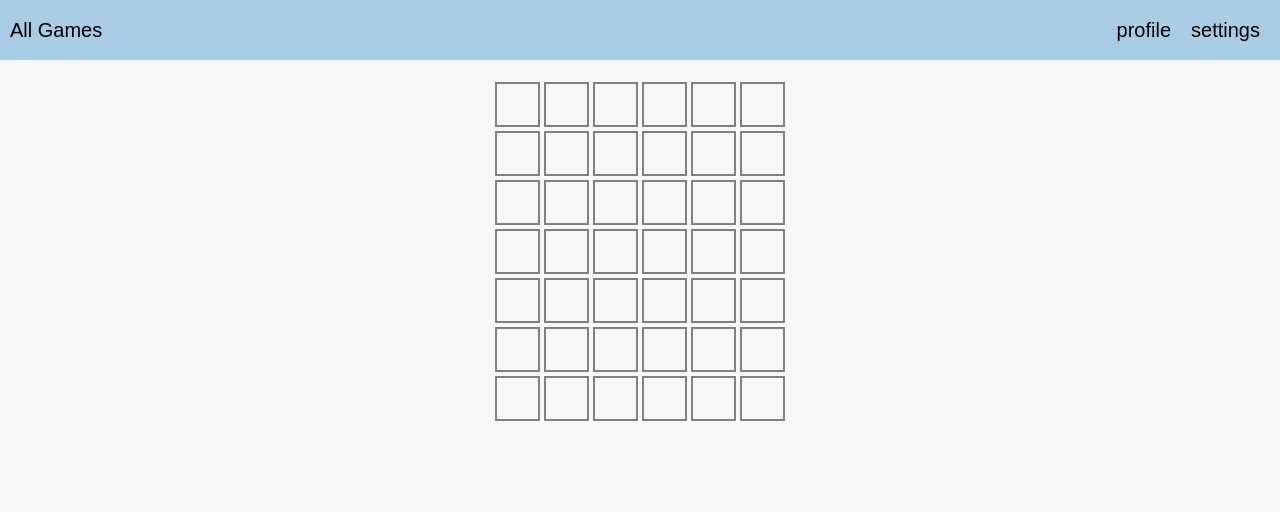
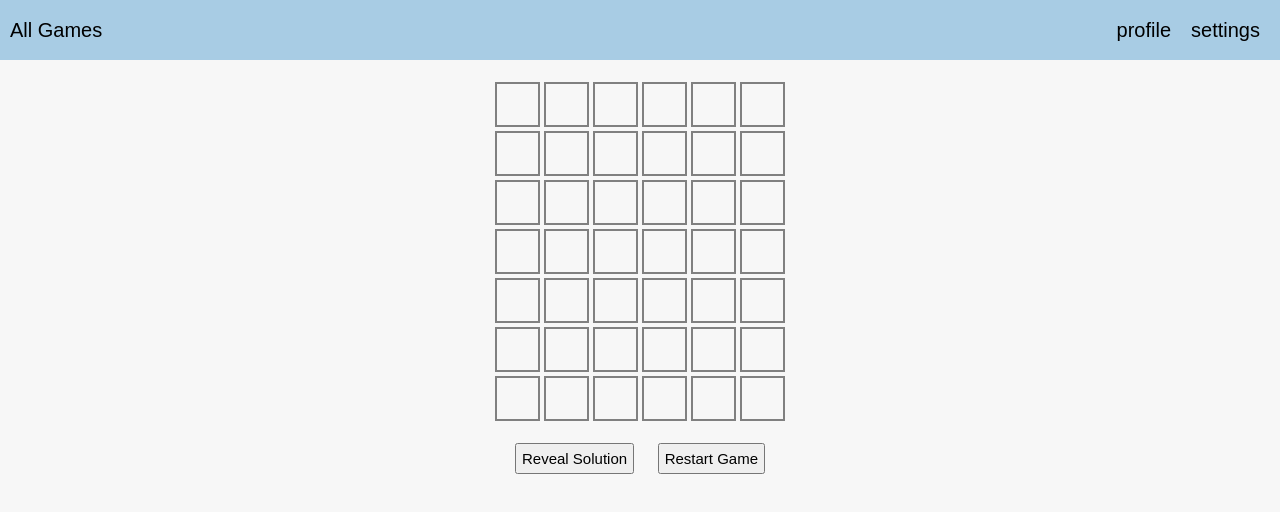
Before and after one commit to jypark5/games-hub, a React (Vite) app: page /wordle in a window 1280 px wide. Shown: the top 512 px of the page. Built offline with nearby package versions, Linux system fonts and the light colour scheme.

Commit message:
implemented "reveal solution" and "restart game" buttons

```diff
--- /dev/null
+++ b/src/components/wordle/GiveUpButton.jsx
@@ -0,0 +1,12 @@
+import './GiveUpButton.css';
+
+export const GiveUpButton = ({ onClick }) => {
+  return (
+    <button
+      className="give-up-button"
+      onClick={onClick}
+    >
+      Reveal Solution
+    </button>
+  )
+}
--- /dev/null
+++ b/src/components/wordle/ResetButton.jsx
@@ -0,0 +1,12 @@
+import './ResetButton.css';
+
+export const ResetButton = ({ onClick }) => {
+  return (
+    <button
+      className="reset-button"
+      onClick={onClick}
+    >
+      Restart Game
+    </button>
+  )
+}
--- a/src/components/wordle/Wordle.css
+++ b/src/components/wordle/Wordle.css
@@ -1,5 +1,8 @@
 .wordle-container {
   position: relative;
+  display: flex;
+  flex-direction: column;
+  align-items: center;
 }
 
 .wordle-message {
@@ -22,3 +25,27 @@
   70% { opacity: 1; }
   100% { opacity: 0; }
 }
+
+.buttons-container {
+  display: flex;
+  justify-content: space-between;
+  margin-top: 20px;
+  width: 100%;
+  max-width: 250px;
+  font-size: 15px;
+}
+
+.buttons-container button {
+  font-size: 15px;
+  padding: 5px;
+}
+
+@media (max-width: 600px) {
+  .buttons-container {
+    max-width: 200px;
+  }
+
+  .buttons-container button {
+    font-size: 12px;
+  }
+}
--- a/src/components/wordle/Wordle.jsx
+++ b/src/components/wordle/Wordle.jsx
@@ -1,4 +1,6 @@
 import { Row } from './Row';
+import { ResetButton } from'./ResetButton';
+import { GiveUpButton } from'./GiveUpButton';
 import { useEffect, useState, useRef } from 'react';
 import { getRandomWord } from '../../helpers/wordleLogic';
 import sixLetterListFullRaw from '../../assets/six-letter-words.txt?raw';
@@ -6,10 +8,10 @@ import './Wordle.css';
 
 const NUM_GUESSES = 7;
 export const NUM_LETTERS = 6;
+const wordsArrayFull = sixLetterListFullRaw.split('\n').map(word => word.trim());
 
 export const Wordle = () => {
-  const wordsArrayFull = sixLetterListFullRaw.split('\n').map(word => word.trim());
-  const [solution] = useState(() => {
+  const [solution, setSolution] = useState(() => {
     return getRandomWord(wordsArrayFull);
   });
   // const [solution] = useState("Castle");
@@ -59,7 +61,7 @@ export const Wordle = () => {
     window.addEventListener("keydown", handleKeyDown);
 
     return () => window.removeEventListener("keydown", handleKeyDown);
-  }, [guesses, currentGuess, solution, isGameOver, wordsArrayFull]);
+  }, [guesses, currentGuess, solution, isGameOver]);
 
   useEffect(() => {
     if (guesses.length === 0) return;
@@ -83,6 +85,23 @@ export const Wordle = () => {
     return () => clearTimeout(timer);
 
   }, [guesses, solution]);
+
+  const revealSolution = () => {
+    showMessage(`Solution is "${solution.toUpperCase()}"`)
+  }
+
+  const resetGame = (event) => {
+    if (event && event.currentTarget) {
+      event.currentTarget.blur();
+    }
+
+    setGuesses([]);
+    setCurrentGuess("");
+    setIsGameOver(false);
+    setSolution(getRandomWord(wordsArrayFull));
+  }
+
+  console.log("Current Guesses Array:", guesses);
 
   return (
     <div className="wordle-container">
@@ -108,6 +127,10 @@ export const Wordle = () => {
       {message && <div className="wordle-message">
         {message}
       </div>}
+      <div className="buttons-container">
+        <GiveUpButton onClick={revealSolution}/>
+        <ResetButton onClick={resetGame}/>
+      </div>
     </div>
   );
 }
```
Also changed, not shown: src/components/wordle/GiveUpButton.css (added), src/components/wordle/ResetButton.css (added). Lines whose indentation alone changed are shown as unchanged.
